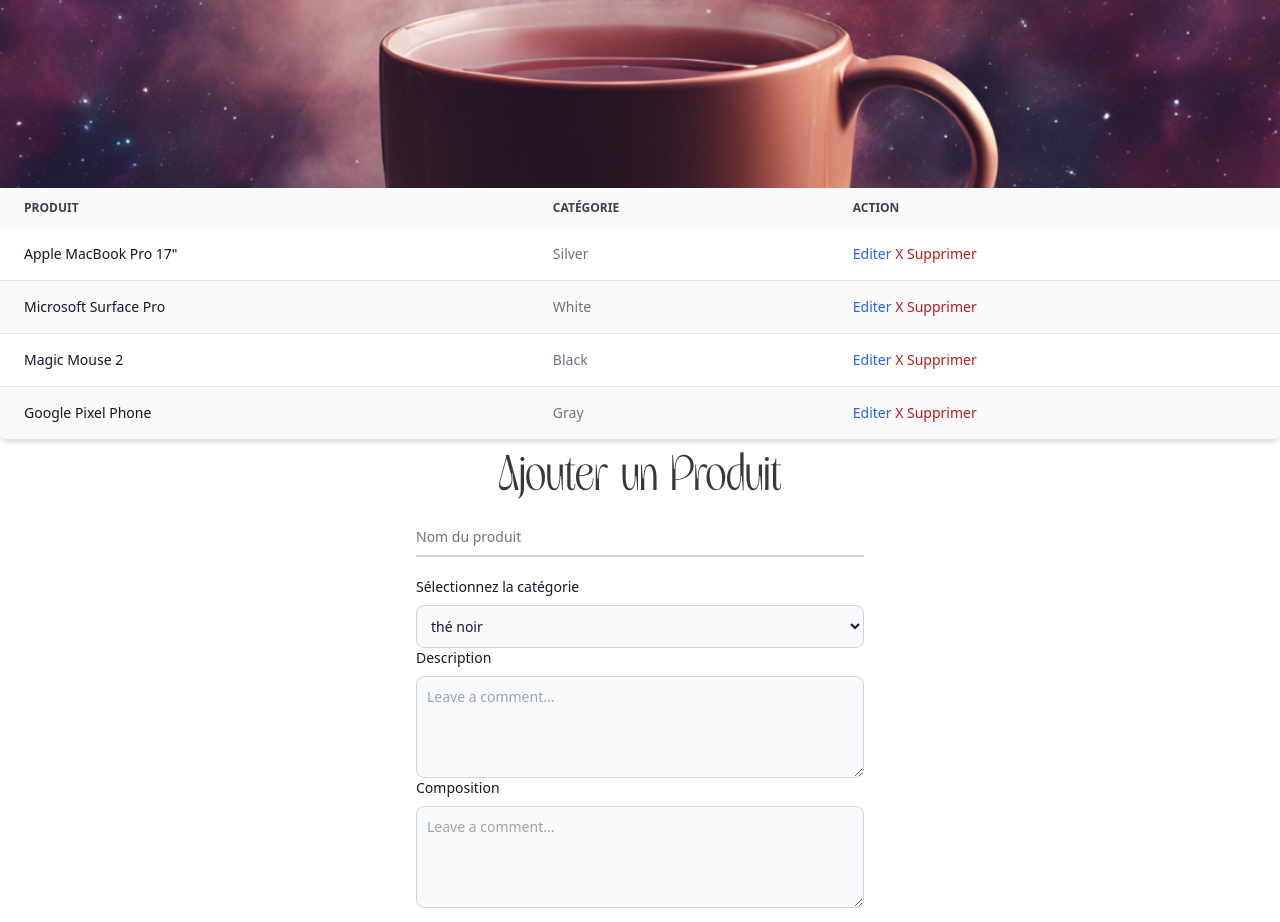
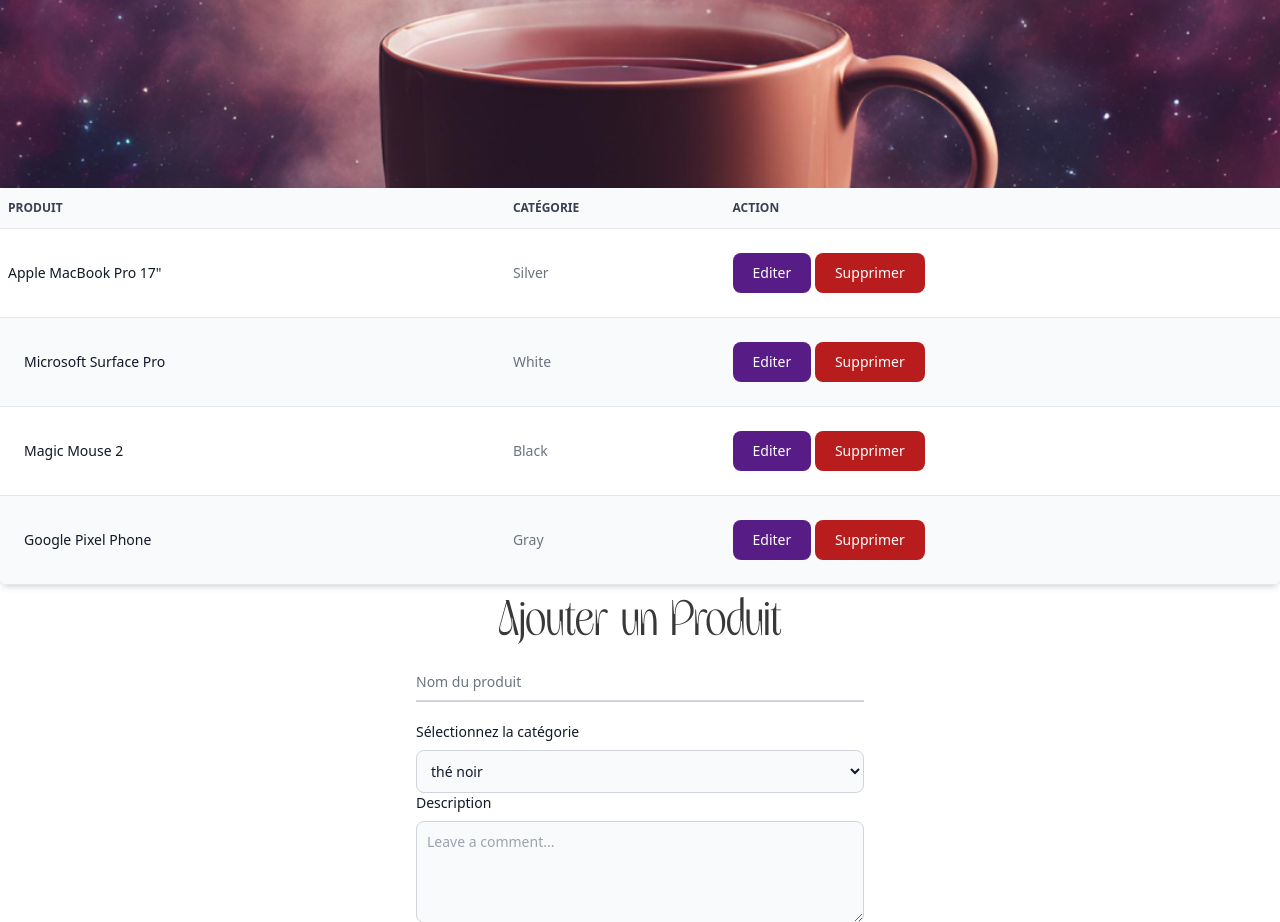
Before and after one commit to malibu1106/InfiniTea, a PHP site: page / in a window 1280 px wide. Shown: the part 612-1534 px from the top of the page. Run offline with PHP 8.4, Linux system fonts and the light colour scheme; data comes from the database, SQL or seed files in the repository.

Commit message:
formulaire de modification/supression front end

```diff
--- a/src/CSS/output.css
+++ b/src/CSS/output.css
@@ -853,6 +853,16 @@ video {
   background-color: rgb(255 255 255 / var(--tw-bg-opacity));
 }
 
+.bg-red-700 {
+  --tw-bg-opacity: 1;
+  background-color: rgb(185 28 28 / var(--tw-bg-opacity));
+}
+
+.bg-purple-900 {
+  --tw-bg-opacity: 1;
+  background-color: rgb(88 28 135 / var(--tw-bg-opacity));
+}
+
 .p-2 {
   padding: 0.5rem;
 }
@@ -898,6 +908,16 @@ video {
 .py-3 {
   padding-top: 0.75rem;
   padding-bottom: 0.75rem;
+}
+
+.px-4 {
+  padding-left: 1rem;
+  padding-right: 1rem;
+}
+
+.px-2 {
+  padding-left: 0.5rem;
+  padding-right: 0.5rem;
 }
 
 .text-left {
@@ -1093,6 +1113,21 @@ header h1 {
   background-color: rgb(249 250 251 / var(--tw-bg-opacity));
 }
 
+.hover\:bg-red-600:hover {
+  --tw-bg-opacity: 1;
+  background-color: rgb(220 38 38 / var(--tw-bg-opacity));
+}
+
+.hover\:bg-pink-500:hover {
+  --tw-bg-opacity: 1;
+  background-color: rgb(236 72 153 / var(--tw-bg-opacity));
+}
+
+.hover\:bg-purple-800:hover {
+  --tw-bg-opacity: 1;
+  background-color: rgb(107 33 168 / var(--tw-bg-opacity));
+}
+
 .hover\:underline:hover {
   text-decoration-line: underline;
 }
@@ -1245,6 +1280,11 @@ header h1 {
     background-color: rgb(31 41 55 / var(--tw-bg-opacity));
   }
 
+  .dark\:bg-red-700 {
+    --tw-bg-opacity: 1;
+    background-color: rgb(185 28 28 / var(--tw-bg-opacity));
+  }
+
   .dark\:text-gray-400 {
     --tw-text-opacity: 1;
     color: rgb(156 163 175 / var(--tw-text-opacity));
--- a/src/pages/change.php
+++ b/src/pages/change.php
@@ -1,68 +1,69 @@
 
 
 <div class="relative overflow-x-auto shadow-md sm:rounded-lg">
-    <table class="w-full text-sm text-left rtl:text-right text-gray-500 dark:text-gray-400">
-        <thead class="text-xs text-gray-700 uppercase bg-gray-50 dark:bg-gray-700 dark:text-gray-400">
+    <table class="w-full text-sm text-left rtl:text-right text-gray-500 ">
+        <thead class="text-xs text-gray-700 uppercase bg-gray-50 border-b">
             <tr>
-                <th scope="col" class="px-6 py-3">
+                <th scope="col" class="px-2 py-3">
                     Produit
                 </th>
-                <th scope="col" class="px-6 py-3">
+                <th scope="col" class="px-2 py-3">
                     Catégorie
                 </th>
-                <th scope="col" class="px-6 py-3">
+                <th scope="col" class="px-2 py-3">
                     Action
                 </th>
 
             </tr>
         </thead>
         <tbody>
-            <tr class="odd:bg-white odd:dark:bg-gray-900 even:bg-gray-50 even:dark:bg-gray-800 border-b dark:border-gray-700">
-                <th scope="row" class="px-6 py-4 font-medium text-gray-900 whitespace-nowrap dark:text-white">
+            <tr class="odd:bg-white  even:bg-gray-50 border-b">
+                <th scope="row" class="px-2 py-4 font-medium text-gray-900 whitespace-nowrap ">
                     Apple MacBook Pro 17"
                 </th>
-                <td class="px-6 py-4">
+                <td class="px-2 py-4">
                     Silver
                 </td>
 
-                <td class="px-6 py-4">
-                <a href="#" class="font-medium text-blue-600 dark:text-blue-500 hover:underline">Editer</a>  <a href="#" class="font-medium text-red-700 ">X Supprimer</a>
+                <td class="px-2 py-4">
+                <button class="text-white font-medium rounded-lg text-sm w-full sm:w-auto px-5 py-2.5 text-center bg-purple-900 hover:bg-purple-800 my-2"><a href="#" class="font-medium ">Editer</a></button>
+                <button class="text-white font-medium rounded-lg text-sm w-full sm:w-auto px-5 py-2.5 text-center bg-red-700  hover:bg-red-600 my-2"><a href="#" class="font-medium "><a href="#" class="font-medium">Supprimer</a></button>
                 </td>
             </tr>
-            <tr class="odd:bg-white odd:dark:bg-gray-900 even:bg-gray-50 even:dark:bg-gray-800 border-b dark:border-gray-700">
-                <th scope="row" class="px-6 py-4 font-medium text-gray-900 whitespace-nowrap dark:text-white">
+            <tr class="odd:bg-white  even:bg-gray-50 border-b">
+                <th scope="row" class="px-6 py-4 font-medium text-gray-900 whitespace-nowrap ">
                     Microsoft Surface Pro
                 </th>
-                <td class="px-6 py-4">
+                <td class="px-2 py-4">
                     White
                 </td>
-                <td class="px-6 py-4">
-                    <a href="#" class="font-medium text-blue-600 dark:text-blue-500 hover:underline">Editer</a>  <a href="#" class="font-medium text-red-700 ">X Supprimer</a>
-                </td>
+                <td class="px-2 py-4">
+                <button class="text-white font-medium rounded-lg text-sm w-full sm:w-auto px-5 py-2.5 text-center bg-purple-900 hover:bg-purple-800 my-2"><a href="#" class="font-medium ">Editer</a></button>
+                <button class="text-white font-medium rounded-lg text-sm w-full sm:w-auto px-5 py-2.5 text-center bg-red-700  hover:bg-red-600 my-2"><a href="#" class="font-medium "><a href="#" class="font-medium">Supprimer</a></button>
             </tr>
-            <tr class="odd:bg-white odd:dark:bg-gray-900 even:bg-gray-50 even:dark:bg-gray-800 border-b dark:border-gray-700">
-                <th scope="row" class="px-6 py-4 font-medium text-gray-900 whitespace-nowrap dark:text-white">
+            <tr class="odd:bg-white  even:bg-gray-50  border-b ">
+                <th scope="row" class="px-6 py-4 font-medium text-gray-900 whitespace-nowrap ">
                     Magic Mouse 2
                 </th>
-                <td class="px-6 py-4">
+                <td class="px-2 py-4">
                     Black
                 </td>
 
-                <td class="px-6 py-4">
-                <a href="#" class="font-medium text-blue-600 dark:text-blue-500 hover:underline">Editer</a>  <a href="#" class="font-medium text-red-700 ">X Supprimer</a>
-                </td>
+                <td class="px-2 py-4">
+                <button class="text-white font-medium rounded-lg text-sm w-full sm:w-auto px-5 py-2.5 text-center bg-purple-900 hover:bg-purple-800 my-2"><a href="#" class="font-medium ">Editer</a></button>
+                <button class="text-white font-medium rounded-lg text-sm w-full sm:w-auto px-5 py-2.5 text-center bg-red-700  hover:bg-red-600 my-2"><a href="#" class="font-medium "><a href="#" class="font-medium">Supprimer</a></button>
             </tr>
-            <tr class="odd:bg-white odd:dark:bg-gray-900 even:bg-gray-50 even:dark:bg-gray-800 border-b dark:border-gray-700">
-                <th scope="row" class="px-6 py-4 font-medium text-gray-900 whitespace-nowrap dark:text-white">
+            <tr class="odd:bg-white  even:bg-gray-50  border-b">
+                <th scope="row" class="px-6 py-4 font-medium text-gray-900 whitespace-nowrap ">
                     Google Pixel Phone
                 </th>
-                <td class="px-6 py-4">
+                <td class="px-2 py-4">
                     Gray
                 </td>
 
-                <td class="px-6 py-4">
-                    <a href="#" class="font-medium text-blue-600 dark:text-blue-500 hover:underline">Editer</a>  <a href="#" class="font-medium text-red-700 ">X Supprimer</a>
-                </td>
+                <td class="px-2 py-4">
+                <button class="text-white font-medium rounded-lg text-sm w-full sm:w-auto px-5 py-2.5 text-center bg-purple-900 hover:bg-purple-800 my-2"><a href="#" class="font-medium ">Editer</a></button>
+                <button class="text-white font-medium rounded-lg text-sm w-full sm:w-auto px-5 py-2.5 text-center bg-red-700  hover:bg-red-600 my-2"><a href="#" class="font-medium "><a href="#" class="font-medium">Supprimer</a></button>
             </tr>
 
         </tbody>
```
